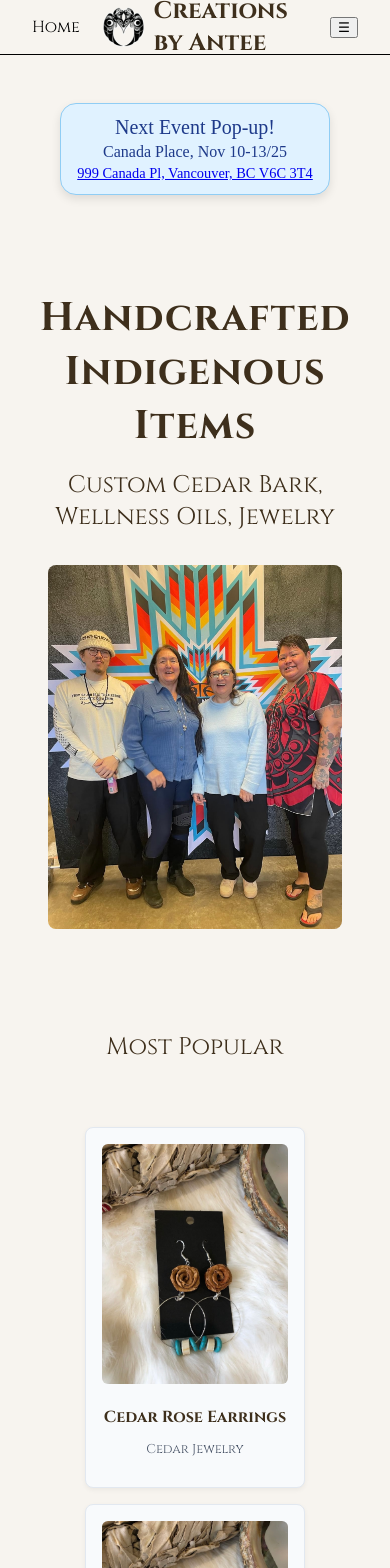
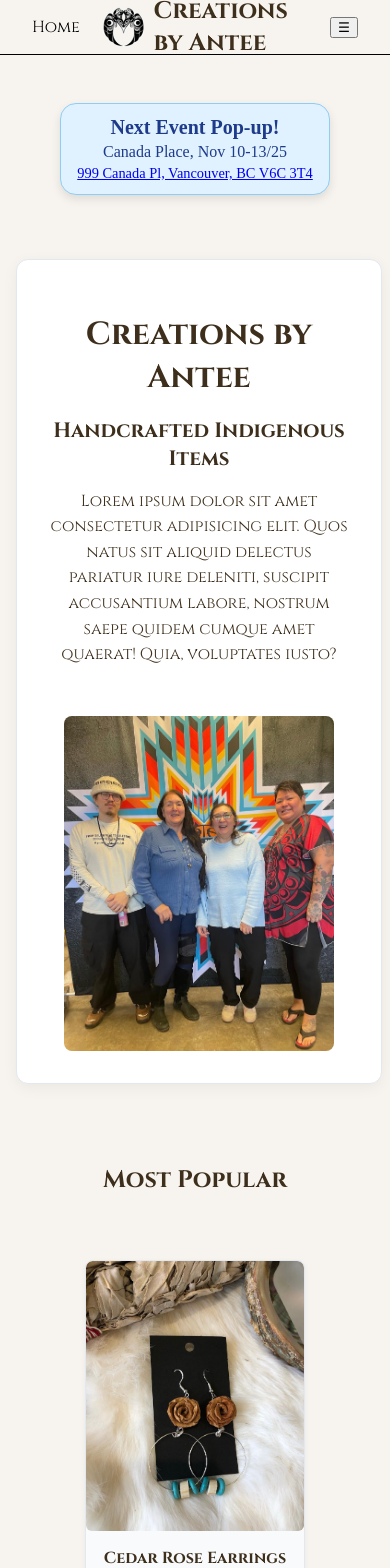
Before and after one commit to Clay-TheCreator/CreationsbyAntee, a React (Vite) app: page / in a window 390 px wide. Shown: the top 1568 px of the page. Built offline with nearby package versions, Linux system fonts and the light colour scheme.

Commit message:
header update

```diff
--- a/src/components/ItemsPage.css
+++ b/src/components/ItemsPage.css
@@ -9,13 +9,12 @@
   /* Sidebar styles */
   .items-sidebar {
     width: 220px;
-    background-color: #f8fafc;
-    border: 1px solid #e2e8f0;
     border-radius: 8px;
     padding: 1rem;
     height: fit-content;
     position: sticky;
-    top: 1rem;
+    top: 50%;
+    transform: translateY(-50%);
   }
 
   .items-sidebar h2 {
@@ -51,28 +50,40 @@
     flex: 1;
   }
 
-  /* Reuse your item-card and item-image styles */
+  /* Card styles */
   .item-card {
     background-color: #f8fafc;
     border: 1px solid #e2e8f0;
     border-radius: 8px;
-    padding: 1rem;
+    overflow: hidden;
+    padding: 0;
     text-align: center;
     box-shadow: 0 2px 5px rgba(0, 0, 0, 0.05);
     cursor: pointer;
     transition: box-shadow 0.3s ease;
+    display: flex;
+    flex-direction: column;
+    height: 100%;
   }
 
   .item-card:hover {
     box-shadow: 0 6px 15px rgba(0, 0, 0, 0.15);
   }
 
+  /* Image wrapper ensures consistent size */
+  .image-wrapper {
+    width: 100%;
+    height: 200px;
+    overflow: hidden;
+    border-radius: 6px;
+    margin-bottom: 0.5rem;
+  }
+
+  /* Image fits perfectly */
   .item-image {
     width: 100%;
-    height: 240px;
+    height: 100%;
     object-fit: cover;
-    border-radius: 6px;
-    margin-bottom: 0.5rem;
     transition: transform 0.3s ease;
   }
 
--- a/src/components/header.jsx
+++ b/src/components/header.jsx
@@ -1,12 +1,27 @@
 function Header() {
-    return (
-        <div className="header-container">
-            <h1>
-                <span className="header-line">Handcrafted Indigenous Items</span>
-                Custom Cedar Bark, Wellness Oils, Jewelry
-            </h1>
-            <img src="src/assets/grouppicture.jpeg" alt="" className="header-image" />
+  return (
+    <div className="header-card">
+      <div className="header-content">
+        <div className="header-text">
+          <h1 className="header-title">Creations by Antee</h1>
+          <h2 className="header-subtitle">Handcrafted Indigenous Items</h2>
+          <p className="header-description">
+            Lorem ipsum dolor sit amet consectetur adipisicing elit. Quos natus
+            sit aliquid delectus pariatur iure deleniti, suscipit accusantium
+            labore, nostrum saepe quidem cumque amet quaerat! Quia, voluptates
+            iusto?
+          </p>
+          {/* <Link to="/about" className="header-link">Read more about us</Link> */}
         </div>
-    )
+        <div className="header-image-wrapper">
+          <img
+            src="src/assets/grouppicture.jpeg"
+            alt="Group"
+            className="header-image"
+          />
+        </div>
+      </div>
+    </div>
+  );
 }
-export default Header
+export default Header;
--- a/src/components/items.jsx
+++ b/src/components/items.jsx
@@ -5,22 +5,23 @@
 
 
 function Items({ itemsAll }) {
-
     const { category } = useParams();
-
 
     // Filter items based on category param
     const filteredItems = category
       ? itemsAll.filter(item =>
           item.category.toLowerCase() === category.toLowerCase()
         )
-        : itemsAll; // Show all items if no category is selected
+      : itemsAll;
 
     return (
       <div className="items-page">
         <aside className="items-sidebar">
           <h2>Categories</h2>
           <ul>
+            <li>
+              <Link to="/items">All Items</Link>
+            </li>
             <li>
               <Link to="/items/cedar">Cedar</Link>
             </li>
@@ -34,11 +35,16 @@
         </aside>
 
         <main className="items-grid-container">
-        <h1 style={{ gridColumn: '1 / -1' }}>{category}</h1>
+          <h1 style={{ gridColumn: '1 / -1' }}>
+            {category ? category.charAt(0).toUpperCase() + category.slice(1) : 'All Items'}
+          </h1>
+
           {filteredItems.length > 0 ? (
             filteredItems.map(item => (
               <div className="item-card" key={item.id}>
+                <div className="image-wrapper">
                   <img src={item.image} alt={item.title} className="item-image" />
+                </div>
                 <h2>{item.title}</h2>
                 <p>{item.summary}</p>
               </div>
--- a/src/components/style.css
+++ b/src/components/style.css
@@ -121,8 +121,92 @@
     margin: 0.25rem 0;
   }
 
+  /* Header styles */
 
+  .header-card {
+    background-color: #fff;
+    border: 1px solid #e2e8f0;
+    border-radius: 12px;
+    box-shadow: 0 4px 15px rgba(0, 0, 0, 0.05);
+    padding: 2rem;
+    max-width: 1200px;
+    margin: 2rem auto;
+  }
 
+  .header-content {
+    display: flex;
+    flex-wrap: wrap;
+    gap: 2rem;
+    align-items: center;
+  }
+
+  .header-text {
+    flex: 1;
+    min-width: 280px;
+    font-family: 'Cinzel', serif;
+    color: #3e2f1c;
+  }
+
+  .header-title {
+    font-size: 2rem;
+    font-weight: 700;
+    margin-bottom: 0.25rem;
+  }
+
+  .header-subtitle {
+    font-size: 1.3rem;
+    font-weight: 600;
+    margin-bottom: 1rem;
+  }
+
+  .header-description {
+    font-size: 1rem;
+    line-height: 1.6;
+    margin-bottom: 1rem;
+  }
+
+  .header-link {
+    text-decoration: none;
+    font-weight: 500;
+    color: #1a202c;
+    border-bottom: 1px solid transparent;
+    transition: border-color 0.3s;
+  }
+
+  .header-link:hover {
+    border-color: #1a202c;
+  }
+
+  .header-image-wrapper {
+    flex: 1;
+    min-width: 300px;
+    display: flex;
+    justify-content: flex-end;
+  }
+
+  .header-image {
+    max-width: 100%;
+    height: auto;
+    border-radius: 8px;
+    object-fit: cover;
+  }
+
+  /* Responsive stacking */
+  @media (max-width: 768px) {
+    .header-content {
+      flex-direction: column;
+      align-items: center;
+      text-align: center;
+    }
+
+    .header-image-wrapper {
+      justify-content: center;
+    }
+
+    .header-image {
+      max-width: 90%;
+    }
+  }
   /* popular items container */
 
   .most-popular-container {
@@ -305,47 +389,6 @@
   to { opacity: 1; transform: scale(1); }
 }
 
-  /* Header styles */
-
-  .header-container {
-    text-align: center;
-    padding: 3rem 1rem;
-    background-color: #f7f4ef;
-    color: #3e2f1c;
-    font-family: 'Cinzel', serif;
-}
-
-.header-line {
-    display: block;
-    font-size: 2.5rem;
-    font-weight: 700;
-    margin-bottom: 1rem;
-    letter-spacing: 1px;
-}
-
-h1 {
-    font-size: 1.5rem;
-    font-weight: 400;
-}
-
-.header-image {
-  width: 700px;
-  height: auto;
-  margin-top: 1rem;
-  border-radius: 8px;
-}
-
-@media (max-width: 600px) {
-  .header-image {
-    width: 90%;
-  }
-}
-
-@media (max-width: 768px) {
-  .header-image {
-    width: 90%;
-  }
-}
 
 
 /* Footer Styling */
```
Lines whose indentation alone changed are shown as unchanged.
